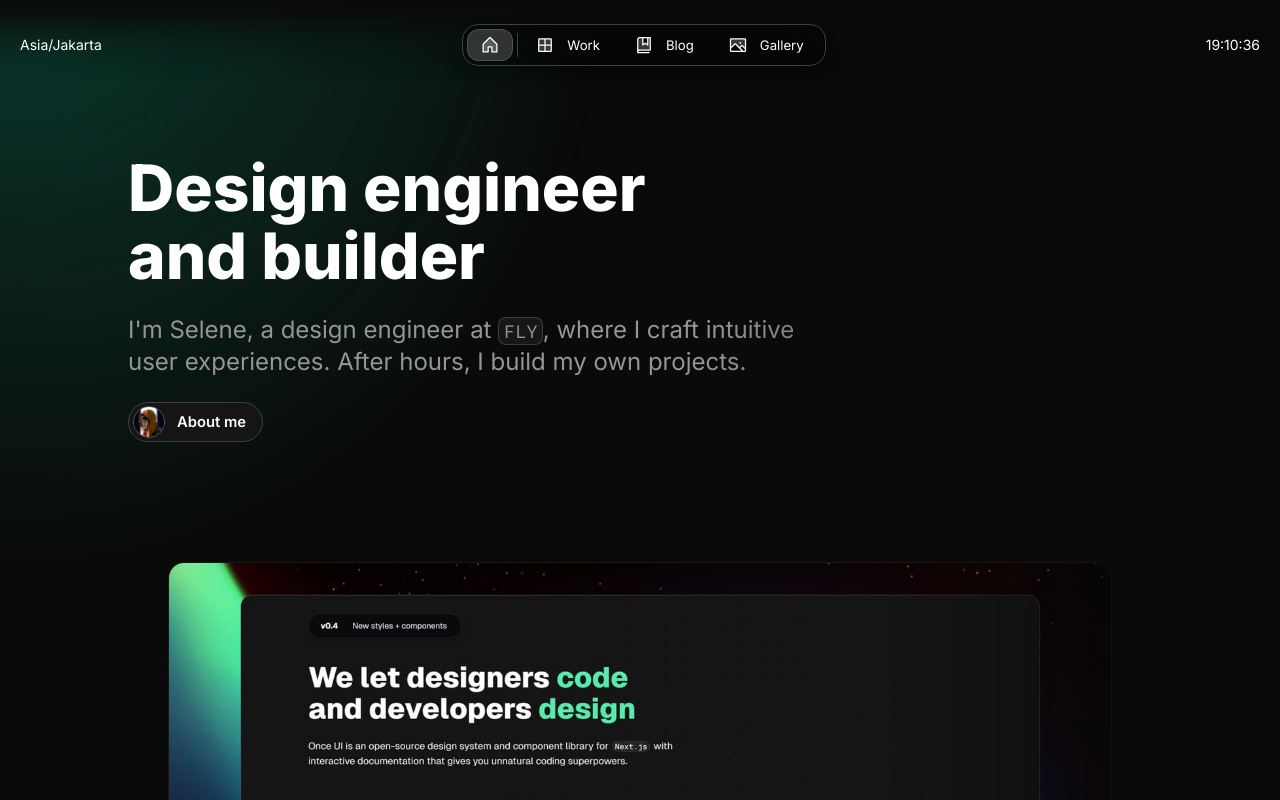
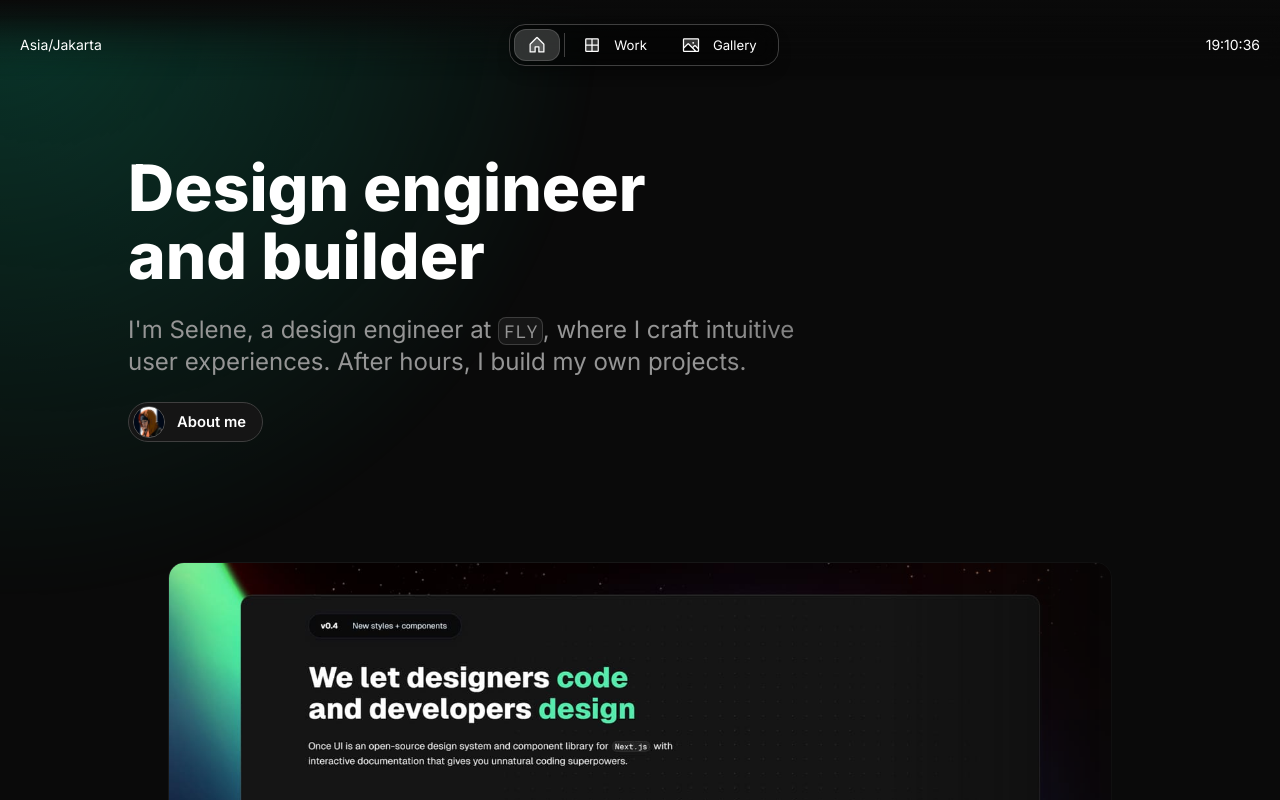
Before and after one commit to ItzHipe/CropSense, a Next.js app: page / in a window 1280 px wide. Shown: the top 800 px of the page. Built offline with nearby package versions, Linux system fonts and the light colour scheme.

Commit message:
Update Header.tsx
fatty

Co-Authored-By: Dhruv Choudhary <dhruv.choudhary589@gmail.com>

```diff
--- a/src/components/Header.tsx
+++ b/src/components/Header.tsx
@@ -109,7 +109,7 @@ export const Header = () => {
                   />
                 </>
               )}
-              {routes["/blog"] && (
+              {/* {routes["/blog"] && (
                 <>
                   <ToggleButton
                     className="s-flex-hide"
@@ -125,7 +125,7 @@ export const Header = () => {
                     selected={pathname.startsWith("/blog")}
                   />
                 </>
-              )}
+              )} */}
               {routes["/gallery"] && (
                 <>
                   <ToggleButton
```
